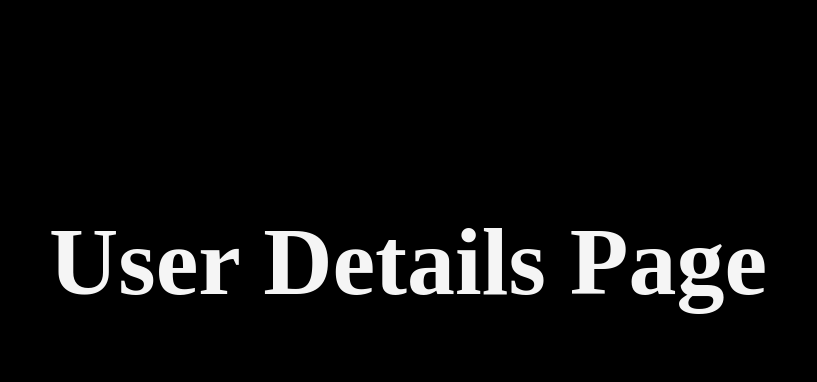
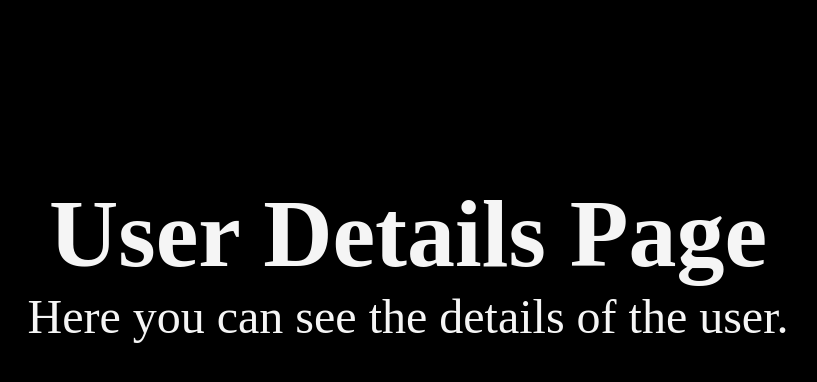
Before and after one commit to kamilszczepanik/RecommendationSystemFork2, a Django app: page /users/details/ in a window 1280 px wide. Shown: the part 202-584 px from the top of the page, without its empty margins (232-1049 px from the left). Run offline with Django 5.2, Linux system fonts and the light colour scheme.

Commit message:
List user on user_details page

```diff
--- a/user_app/models.py
+++ b/user_app/models.py
@@ -15,13 +15,17 @@
         db_table = 'users'
 
     def __str__(self):
-        return self.username
+        return self.display_name
 
     def get_user(self, id):
         return self.objects.get(pk=id)
 
     def get_users(self):
         return self.objects.all()
+
+    @classmethod
+    def get_users_head(cls):
+        return cls.objects.all()[:5]
 
     def get_user_reviews(self):
         return self.reviews.all()
--- a/user_app/templates/user_details.html
+++ b/user_app/templates/user_details.html
@@ -6,4 +6,26 @@
 
 {% block content %}
 <h1>User Details Page</h1>
+<p>Here you can see the details of the user.</p>
+    {% for user in users %}
+        <table>
+            <tr>
+                <th>user_id</th>
+                <th>login</th>
+                <th>password_hash</th>
+                <th>salt</th>
+                <th>display_name</th>
+                <th>user_role</th>
+
+            </tr>
+            <tr>
+                <td>{{ user.user_id }}</td>
+                <td>{{ user.login }}</td>
+                <td>{{ user.password_hash }}</td>
+                <td>{{ user.salt }}</td>
+                <td>{{ user.display_name }}</td>
+                <td>{{ user.user_role }}</td>
+            </tr>
+        </table>
+    {% endfor %}
 {% endblock %}
--- a/user_app/views.py
+++ b/user_app/views.py
@@ -1,9 +1,11 @@
 from django.shortcuts import render
+from .models import Users, Favouritemovies
 
 
 # Create your views here.
 def display_user_page(request):
-    return render(request, 'user_details.html')
+    users = Users.get_users_head()
+    return render(request, 'user_details.html', {'users': users})
 
 
 def display_login_page(request):
```
